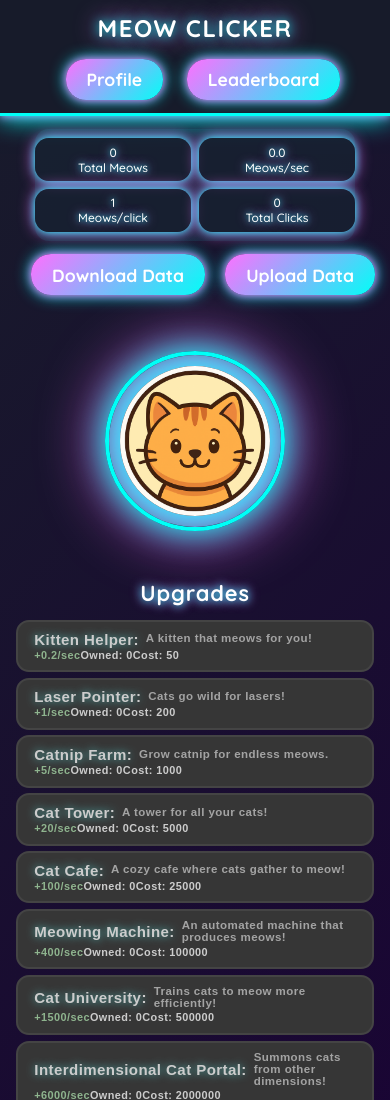
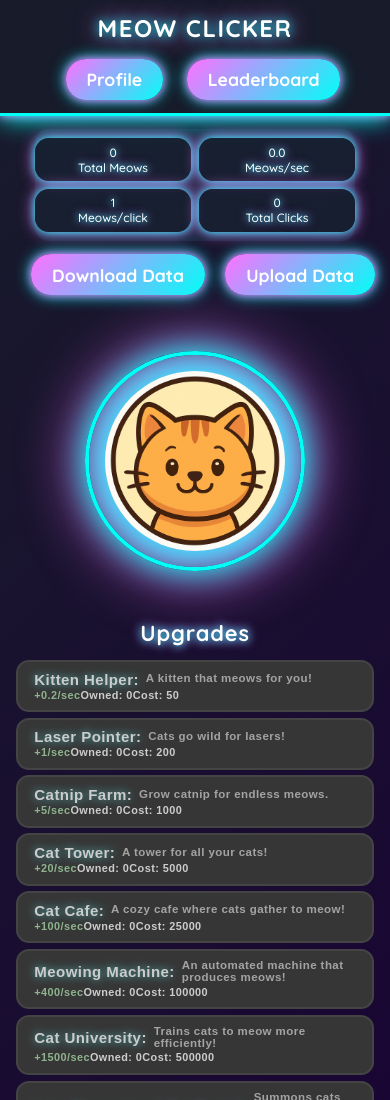
Before and after one commit to fireflyxserenity/meowclicker, a plain HTML site: page index.html in a window 390 px wide. Shown: the top 1100 px of the page. Drawn offline with Linux system fonts and the light colour scheme.

Commit message:
Update style.css

```diff
--- a/style.css
+++ b/style.css
@@ -409,25 +409,26 @@ body {
     }
 
     .cat-btn {
-        width: 200px;
-        height: 200px;
+        width: 240px;
+        height: 240px;
         margin: 1rem auto;
         touch-action: manipulation;
         -webkit-tap-highlight-color: transparent;
     }
 
     .cat-img {
-        width: 170px !important;
-        height: 170px !important;
+        width: 200px !important;
+        height: 200px !important;
         object-fit: cover !important;
         object-position: center !important;
         border-radius: 50% !important;
         display: block !important;
+        background: transparent !important;
     }
 
     #catFallback {
-        width: 170px;
-        height: 170px;
+        width: 200px;
+        height: 200px;
         font-size: 1.5rem;
     }
 
@@ -505,25 +506,26 @@ body {
     }
 
     .cat-btn {
-        width: 180px;
-        height: 180px;
+        width: 220px;
+        height: 220px;
         border-width: 4px;
         touch-action: manipulation;
         -webkit-tap-highlight-color: transparent;
     }
 
     .cat-img {
-        width: 150px !important;
-        height: 150px !important;
+        width: 180px !important;
+        height: 180px !important;
         object-fit: cover !important;
         object-position: center !important;
         border-radius: 50% !important;
         display: block !important;
+        background: transparent !important;
     }
 
     #catFallback {
-        width: 150px;
-        height: 150px;
+        width: 180px;
+        height: 180px;
         font-size: 1.3rem;
     }
 
@@ -594,7 +596,7 @@ body {
     border-radius: 50%;
     filter: drop-shadow(0 0 18px #00fff7) drop-shadow(0 0 32px #ff6fff);
     transition: transform 0.1s;
-    background: #181c2b;
+    background: transparent;
     display: block;
     margin: 0 auto;
     box-shadow: 0 0 24px #00fff7, 0 0 32px #ff6fff;
```
